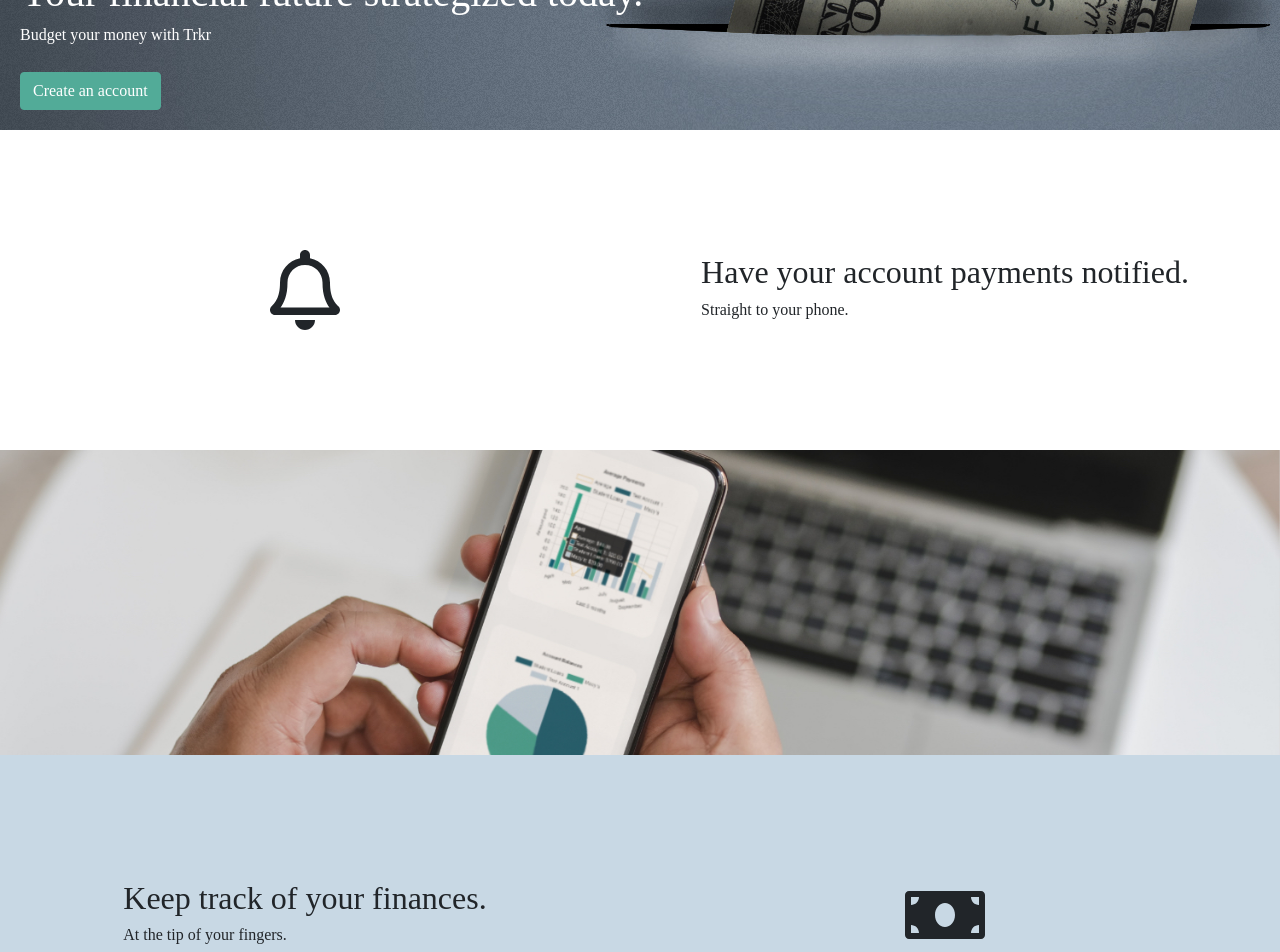
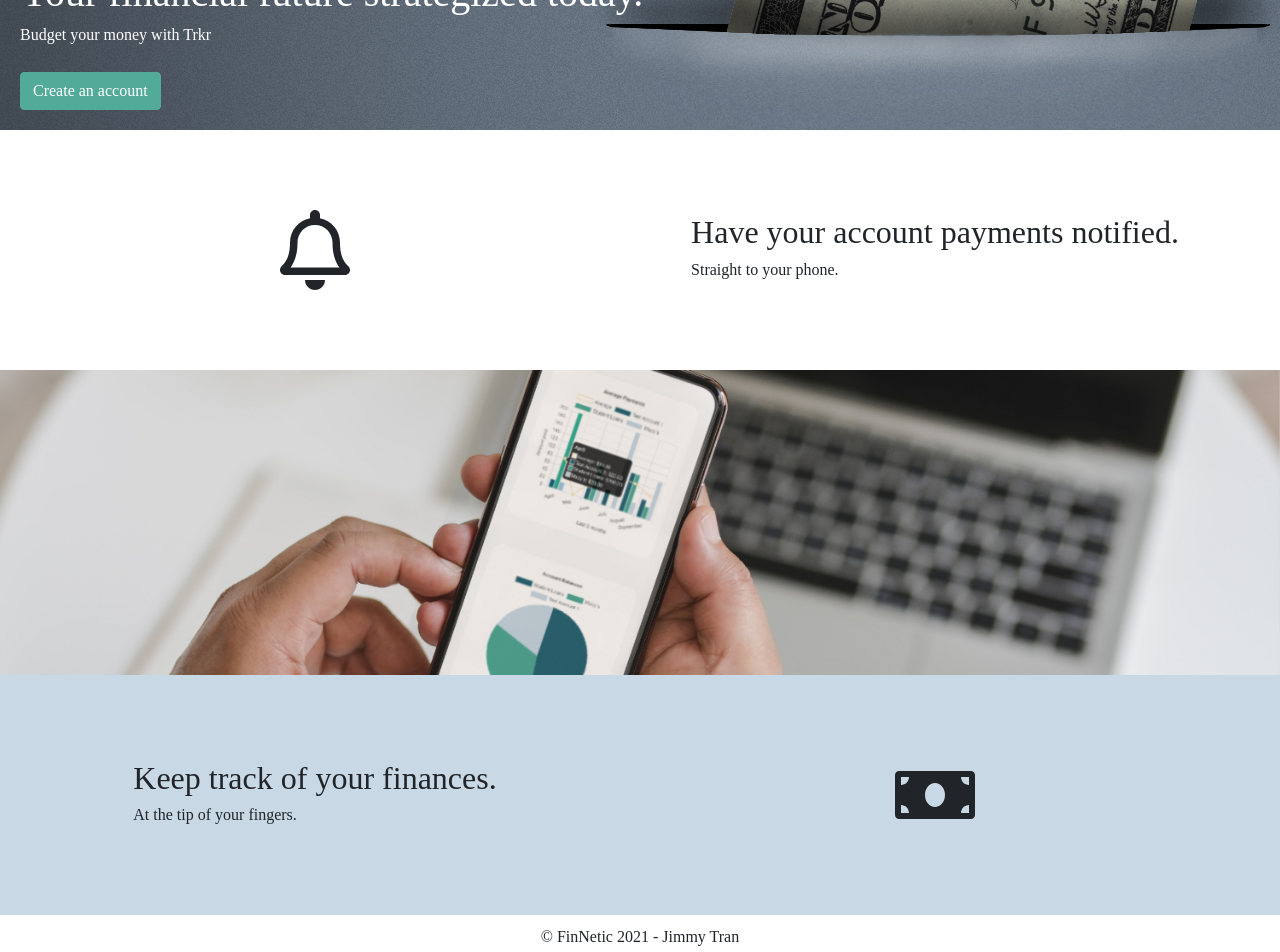
Before and after one commit to jimmytran16/FinNetic, a React (Create React App) app in the folder frontend/: page / in a window 1280 px wide. Shown: the part 580-1532 px from the top of the page. Built offline with nearby package versions, Linux system fonts and the light colour scheme.

Commit message:
fixed padding issue on safari

```diff
--- a/frontend/src/screens/home/HomeScreen.css
+++ b/frontend/src/screens/home/HomeScreen.css
@@ -1,7 +1,20 @@
 .home__register__button {
-    background-color:#52ab98!important;
-    border-color:#52ab98!important;
-    font-weight: 500!important;
+  background-color:#52ab98!important;
+  border-color:#52ab98!important;
+  font-weight: 500!important;
+}
+
+.header__banner {
+  height: 30vh;
+  padding: 20px;
+}
+
+.header__banner.second {
+  background-color: #c8d8e4;
+}
+
+.header__banner.first {
+  background-color: #ffffff;
 }
 
 .home___banner__1 {
@@ -19,20 +32,6 @@
   background-color: #52ab98!important;
   border-color:#52ab98!important;
   box-shadow: 0 0 11px rgba(33,33,33,.2)!important;
-}
-
-.header__card__1 {
-  height: 40vh!important;
-  border: 0!important;
-  border-radius: 0!important;
-  background: #ffffff!important;
-}
-
-.header__card__2 {
-  height: 40vh!important;
-  border: 0!important;
-  border-radius: 0!important;
-  background: #c8d8e4!important;
 }
 
 .slogan__wrapper {
@@ -63,14 +62,6 @@ footer {
     font-size: 3em;
   }
 
-  .header__cardbody{
-    padding:20px!important;
-  }
-
-  .header__card__1 {
-    height: 100%!important;
-  }
-
   .money__icon {
     font-size: 3em;
   }
--- a/frontend/src/screens/home/HomeScreen.jsx
+++ b/frontend/src/screens/home/HomeScreen.jsx
@@ -24,16 +24,14 @@ function HomeScreen({ history }) {
                     </Card.Body>
                 </Card>
             </header>
-            <header>
-                <Card className="header__card__1">
-                    <Card.Body className="header__cardbody" style={{ padding: 0 }}>
+            <header className="header__banner first">
                 <Row className="home___banner__1">
-                            <Col style={{ display:'flex', alignItems:'center', justifyContent:'center' }} sm={12} md={6}>
+                    <Col style={{ display: 'flex', alignItems: 'center', justifyContent: 'center' }} sm={12} md={6}>
                         <div >
-                                    <FaRegBell className="notification__icon"/>
+                            <FaRegBell className="notification__icon" />
                         </div>
                     </Col>
-                            <Col style={{ display:'flex', alignItems:'center', justifyContent:'center' }} sm={12} md={6}>
+                    <Col style={{ display: 'flex', alignItems: 'center', justifyContent: 'center' }} sm={12} md={6}>
                         <div >
                             <h2>Have your account payments notified.</h2>
                             <h6>
@@ -42,17 +40,13 @@ function HomeScreen({ history }) {
                         </div>
                     </Col>
                 </Row>
-                    </Card.Body>
-                </Card>
             </header>
             <header>
                 <Image className="home___banner__2" src="/banner-final.jpg" fluid />
             </header>
-            <header>
-                <Card className="header__card__2">
-                    <Card.Body className="header__cardbody" style={{ padding: 0 }}>
+            <header className="header__banner second">
                 <Row className="home___banner__1">
-                        <Col style={{ display:'flex', alignItems:'center', justifyContent:'center' }} sm={12} md={6}>
+                    <Col style={{ display: 'flex', alignItems: 'center', justifyContent: 'center' }} sm={12} md={6}>
                         <div >
                             <h2>Keep track of your finances.</h2>
                             <h6>
@@ -60,14 +54,12 @@ function HomeScreen({ history }) {
                             </h6>
                         </div>
                     </Col>
-                            <Col style={{ display:'flex', alignItems:'center', justifyContent:'center' }} sm={12} md={6}>
+                    <Col style={{ display: 'flex', alignItems: 'center', justifyContent: 'center' }} sm={12} md={6}>
                         <div >
-                                    <FaMoneyBill className="money__icon"/>
+                            <FaMoneyBill className="money__icon" />
                         </div>
                     </Col>
                 </Row>
-                    </Card.Body>
-                </Card>
             </header>
             <footer> &copy; FinNetic 2021 - Jimmy Tran </footer>
         </>
```
Lines whose indentation alone changed are shown as unchanged.
